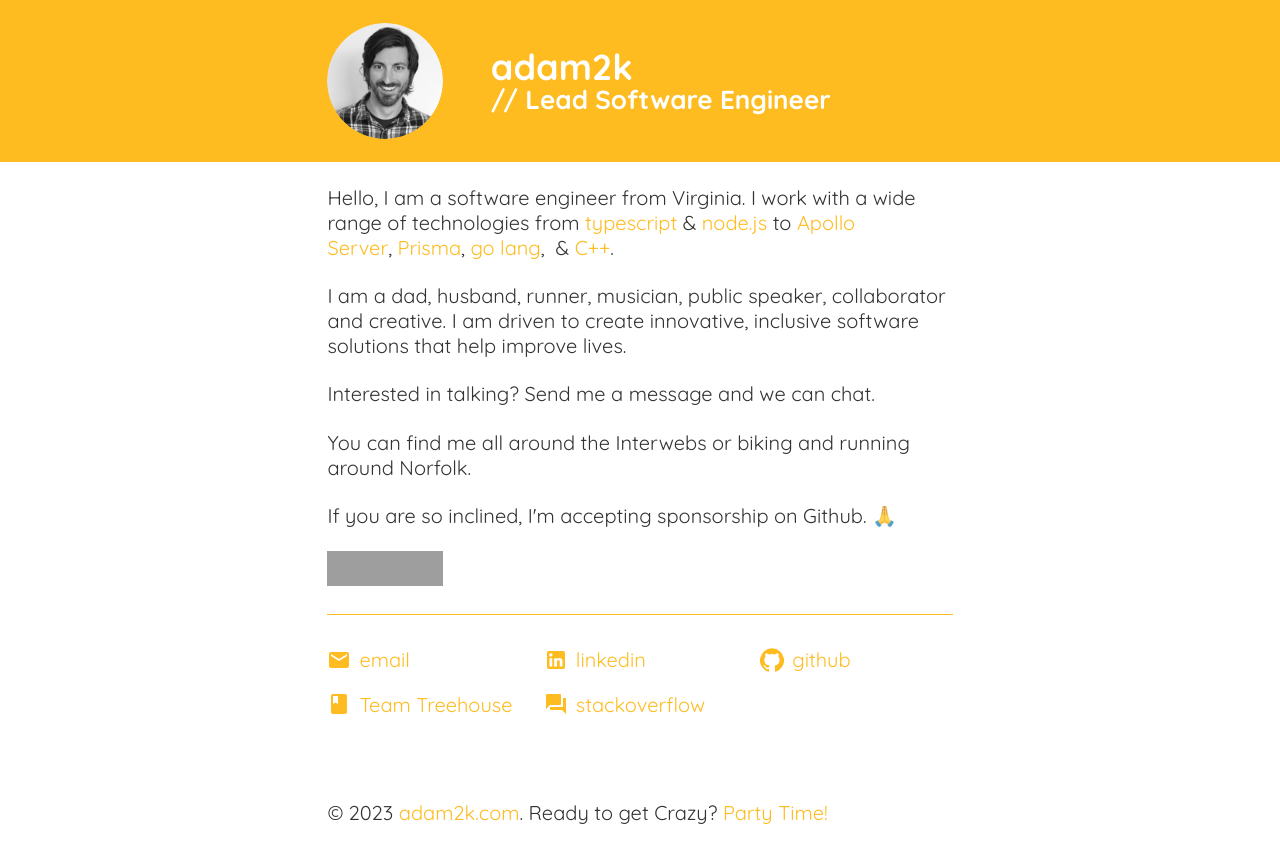
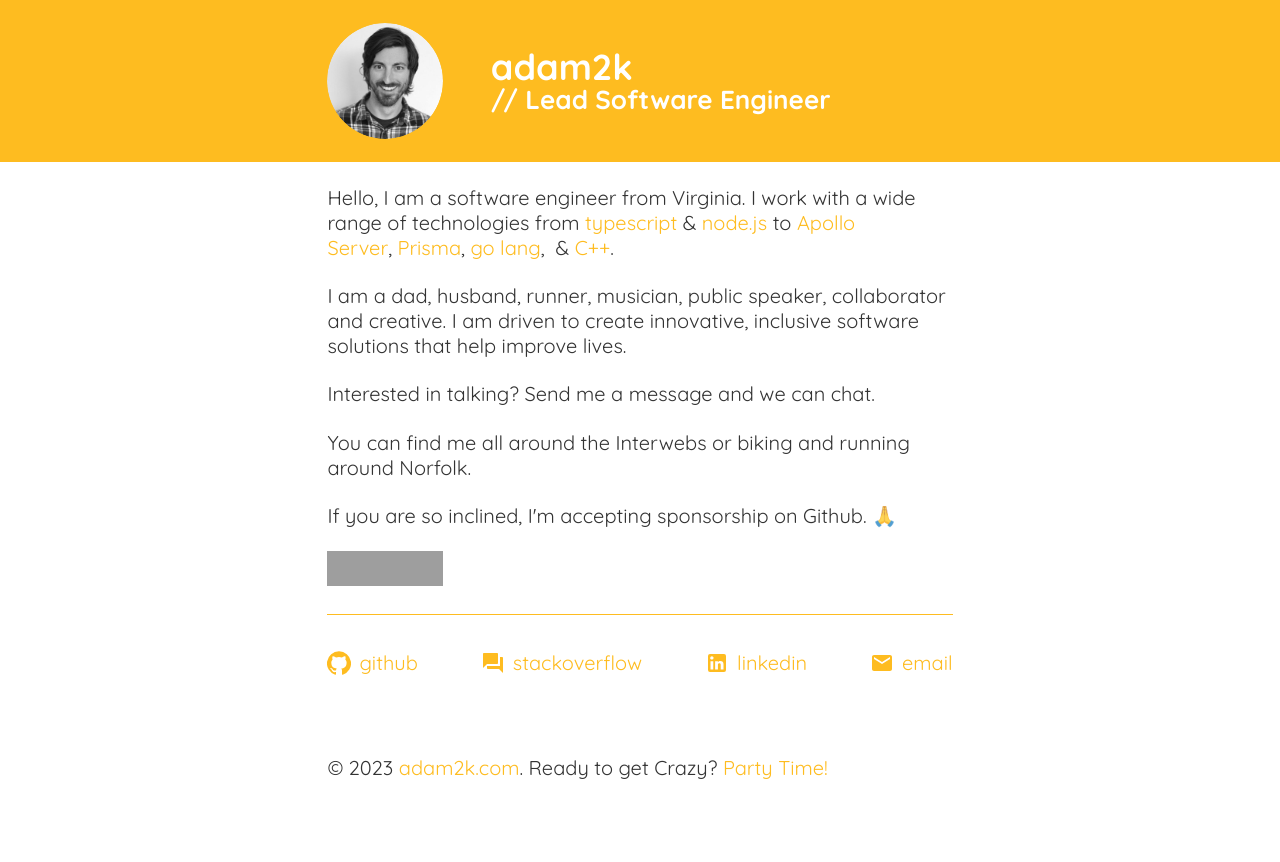
Before and after one commit to adam2k/adam2k.github.io, a Gatsby site: page / in a window 1280 px wide. After the commit the page ends 826 px from the top, so only its background shows below. Built offline with nearby package versions, Linux system fonts and the light colour scheme; Gatsby itself is replaced by a stand-in of ours; grey boxes are pictures that could not be loaded.

Commit message:
feat: update footer links

```diff
--- a/src/components/footer.tsx
+++ b/src/components/footer.tsx
@@ -22,36 +22,12 @@ function Footer(props) {
         <div className="inner-footer">
           <ul>
             <li>
-                <a href="mailto:avandover@gmail.com">
-                  <div>
-                    <EmailIcon />
-                    <span>email</span>
-                  </div>
-                </a>
-            </li>
-            <li>
-              <a href="https://www.linkedin.com/in/avandover" target="_blank">
-                <div>
-                  <LinkedInIcon />
-                  <span>linkedin</span>
-                </div>
-              </a>
-            </li>
-            <li>
               <a href="https://www.github.com/adam2k" target="_blank">
                 <div>
                   <GitHubIcon />
                   <span>github</span>
                 </div>
               </a>
-            </li>
-            <li>
-                <a href="https://teamtreehouse.com/adam2k" target="_blank">
-                  <div>
-                    <BookIcon />
-                    <span>Team Treehouse</span>
-                  </div>
-                </a>
             </li>
             <li>
               <a
@@ -63,6 +39,22 @@ function Footer(props) {
                   <span>stackoverflow</span>
                 </div>
               </a>
+            </li>
+            <li>
+              <a href="https://www.linkedin.com/in/avandover" target="_blank">
+                <div>
+                  <LinkedInIcon />
+                  <span>linkedin</span>
+                </div>
+              </a>
+            </li>
+            <li>
+                <a href="mailto:avandover@gmail.com">
+                  <div>
+                    <EmailIcon />
+                    <span>email</span>
+                  </div>
+                </a>
             </li>
           </ul>
         </div>
--- a/src/components/styles/footer.css
+++ b/src/components/styles/footer.css
@@ -9,25 +9,24 @@
   animation: fade-in 0.3s ease-in 0.6s 1 forwards;
 }
 .inner-footer ul {
-  display: grid;
-  grid-template-columns: 1fr;
-  grid-template-rows: 2.7875rem 2.7875rem;
-  grid-column-gap: 1.5rem;
+  display: flex;
+  justify-content: space-between;
+  align-content: space-between;
+  flex-wrap: wrap;
   list-style: none;
   margin: 0;
   padding: 0 0 2rem;
 }
 .inner-footer ul li a div {
-  display: grid;
-  grid-template-columns: 24px 1fr;
-  grid-column-gap: 0.5rem;
+  display: flex;
   justify-content: start;
+  align-self: center;
+}
+.inner-footer ul li a div span {
+  padding-left: 0.5rem;
+  line-height: 2rem;
+  align-self: center;
 }
 .inner-footer ul li a svg, .inner-footer ul li a span {
   align-self: center;
 }
-@media only screen and (min-width: 480px) {
-  .inner-footer ul {
-    grid-template-columns: 1fr 1fr 1fr;
-  }
-}
```
